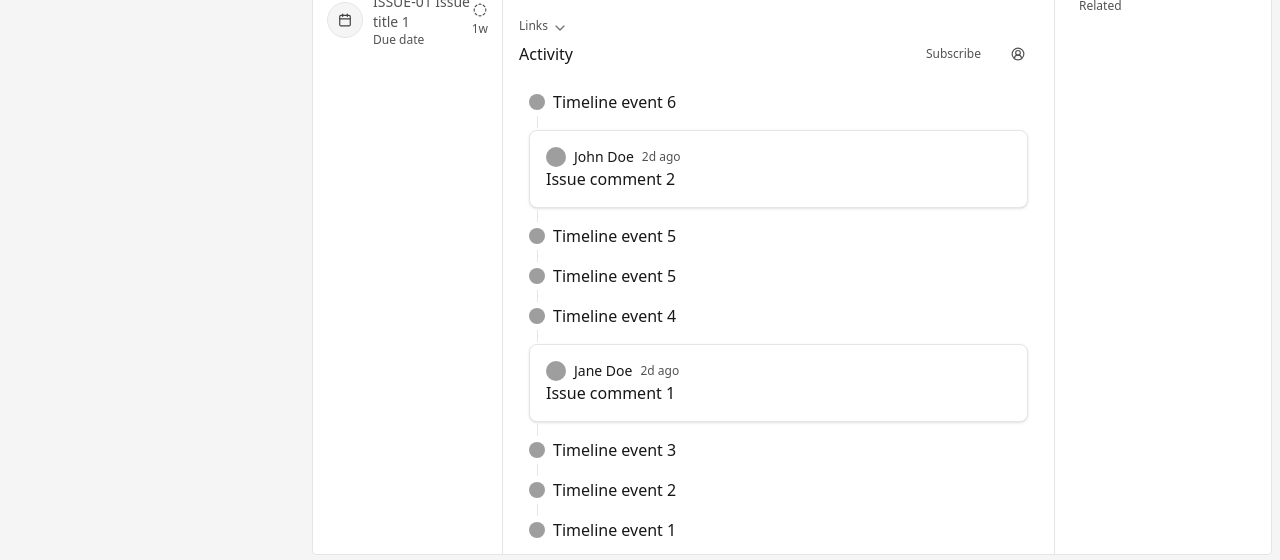
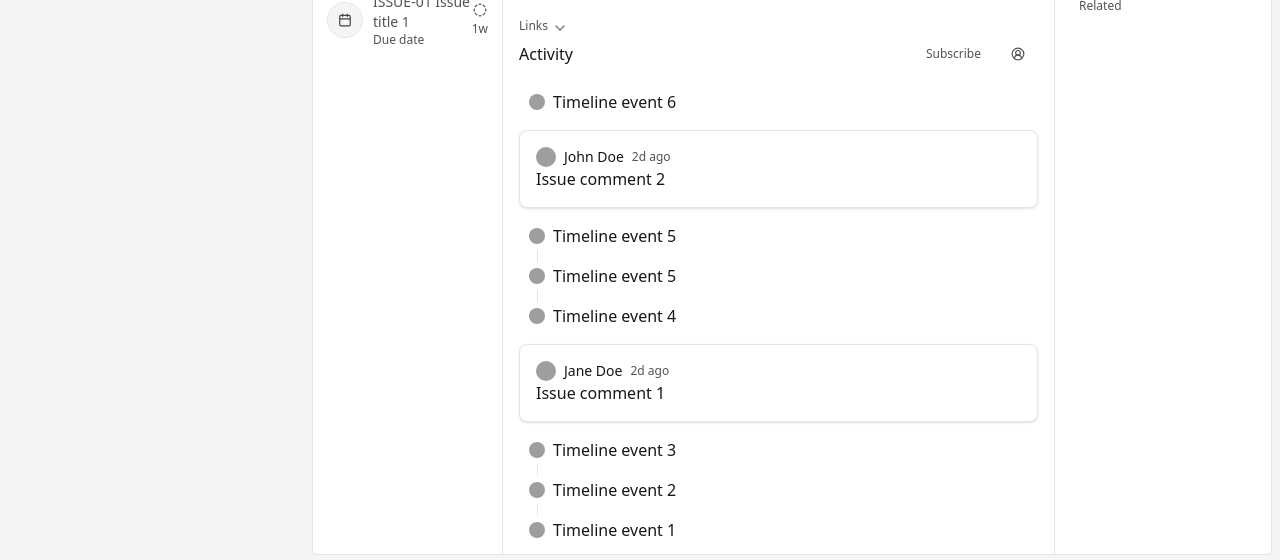
Before and after one commit to coding-wani/super-josefina, a Next.js app: page /inbox in a window 1280 px wide. Shown: the part 237-797 px from the top of the page. Built offline with nearby package versions, Linux system fonts and the light colour scheme; grey boxes are pictures that could not be loaded.

Commit message:
fix: adjust Timeline and TimelineEvent components for improved layout and event separation; update TimelineEventSeparator for consistent styling

```diff
--- a/src/app/inbox/components/IssueContent/IssueActivity/Timeline/Timeline.tsx
+++ b/src/app/inbox/components/IssueContent/IssueActivity/Timeline/Timeline.tsx
@@ -27,7 +27,7 @@ const timelineElements = [
 
 export default function Timeline() {
   return (
-    <div aria-label="Timeline" className="flex flex-col px-2.5 py-5">
+    <div aria-label="Timeline" className="flex flex-col  py-5">
       {timelineElements.map((element, index) => (
         <Fragment key={element.id}>
           {(() => {
@@ -51,7 +51,11 @@ export default function Timeline() {
                 return null;
             }
           })()}
-          {index < timelineElements.length - 1 && <TimelineEventSeparator />}
+          {index < timelineElements.length - 1 &&
+            element.type === "event" &&
+            timelineElements[index + 1].type === "event" && (
+              <TimelineEventSeparator />
+            )}
         </Fragment>
       ))}
     </div>
--- a/src/app/inbox/components/IssueContent/IssueActivity/Timeline/TimelineEvent/TimelineEvent.tsx
+++ b/src/app/inbox/components/IssueContent/IssueActivity/Timeline/TimelineEvent/TimelineEvent.tsx
@@ -9,7 +9,7 @@ export default function TimelineEvent({ id, description }: TimelineEventProps) {
   return (
     <div
       aria-label="Timeline event"
-      className="flex items-center gap-2"
+      className="flex items-center gap-2 mx-2.5"
       key={id}
     >
       <Avatar className="size-4">
--- a/src/app/inbox/components/IssueContent/IssueActivity/Timeline/TimelineEventSeparator/TimelineEventSeparator.tsx
+++ b/src/app/inbox/components/IssueContent/IssueActivity/Timeline/TimelineEventSeparator/TimelineEventSeparator.tsx
@@ -4,7 +4,7 @@ export default function TimelineEventSeparator() {
   return (
     <div
       aria-label="Activity timeline event separator"
-      className={`ml-[7.5px] my-[2px] border-l ${colors.border.primary} h-[12px]`}
+      className={`ml-[17.5px] my-[2px] border-l ${colors.border.primary} h-[12px]`}
     />
   );
 }
--- a/src/app/inbox/components/IssueContent/IssueComment/IssueComment.tsx
+++ b/src/app/inbox/components/IssueContent/IssueComment/IssueComment.tsx
@@ -13,7 +13,7 @@ export default function IssueComment({
   return (
     <div
       aria-label="Issue comment"
-      className={`border ${colors.border.primary} rounded-md p-4 bg-white shadow-sm`}
+      className={`border ${colors.border.primary} rounded-md my-4 p-4 bg-white shadow-sm`}
       key={id}
     >
       <div
```
